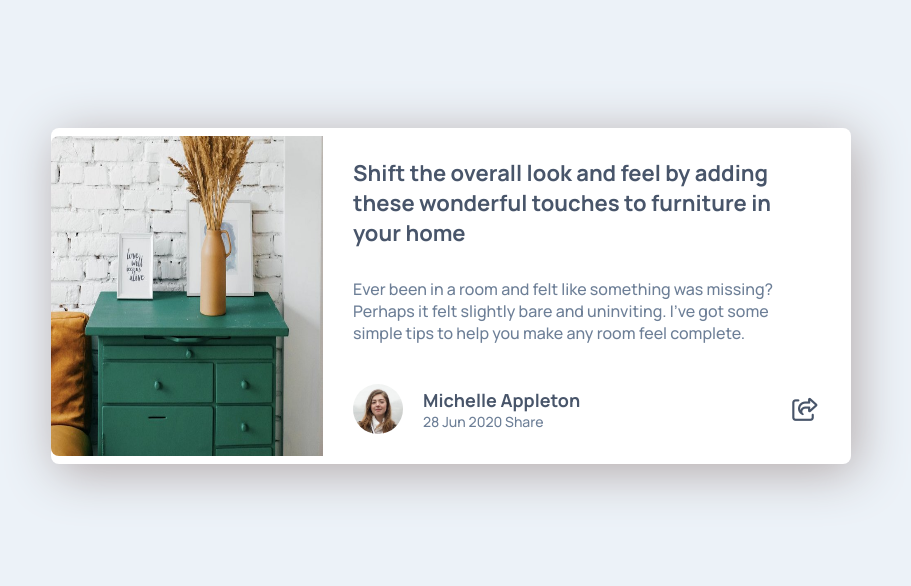
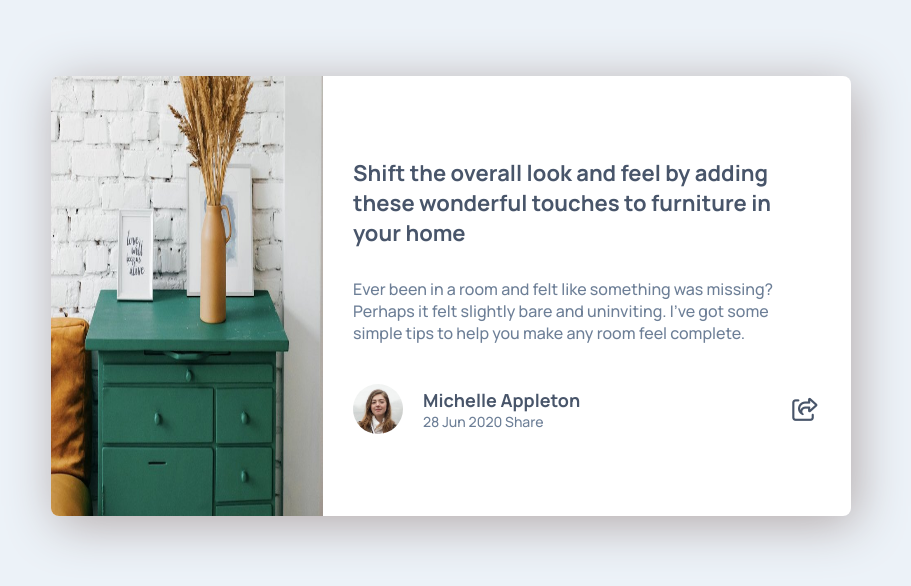
Before and after one commit to settivishal/article-preview-component.github.io, a plain HTML site: page index.html in a window 1280 px wide. Shown: the part 104-690 px from the top of the page, without its empty margins (189-1100 px from the left). Drawn offline with Linux system fonts and the light colour scheme; a script that the page names is missing.

Commit message:
changed image dimensions

```diff
--- a/style.css
+++ b/style.css
@@ -24,7 +24,7 @@ body {
 }
 /* -----image----- */
 .container img {
-  height: 20em;
+  height: 55vh;
   width: 17em;
   border-radius: 8px 0 0 8px;
 }
```
